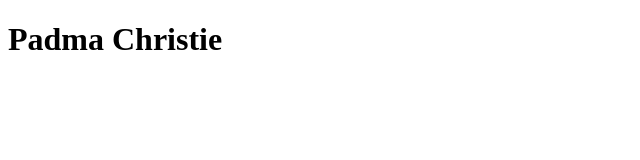
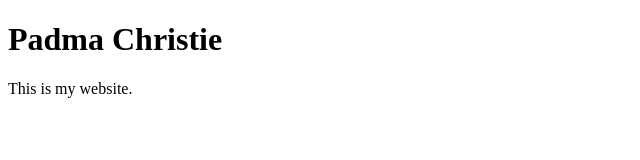
Before and after one commit to christy232458/my_website, a plain HTML site: page index.html in a window 1280 px wide. Shown: the whole page, without its empty margins (0-640 px from the left). Drawn offline with Linux system fonts and the light colour scheme.

Commit message:
Update index.html

```diff
--- a/index.html
+++ b/index.html
@@ -5,5 +5,6 @@
     </head>
     <body>
         <h1>Padma Christie</h1>
+        <p>This is my website.</p>
     </body>
 </html>
```
